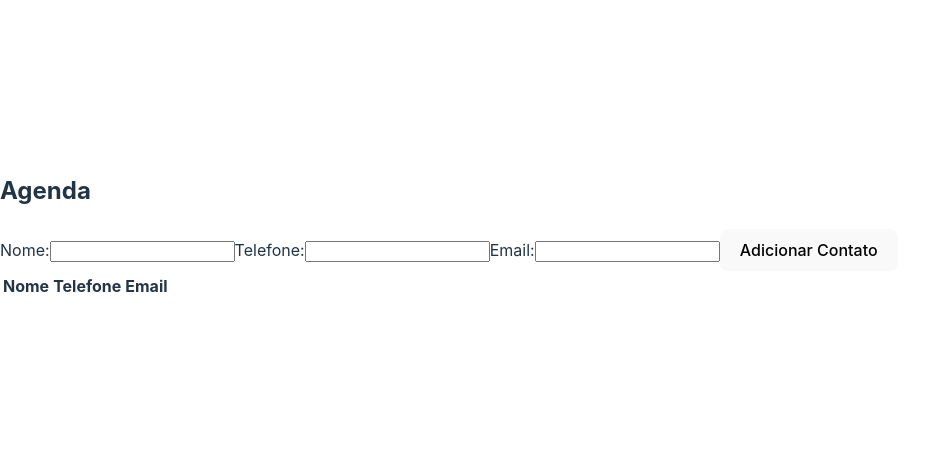
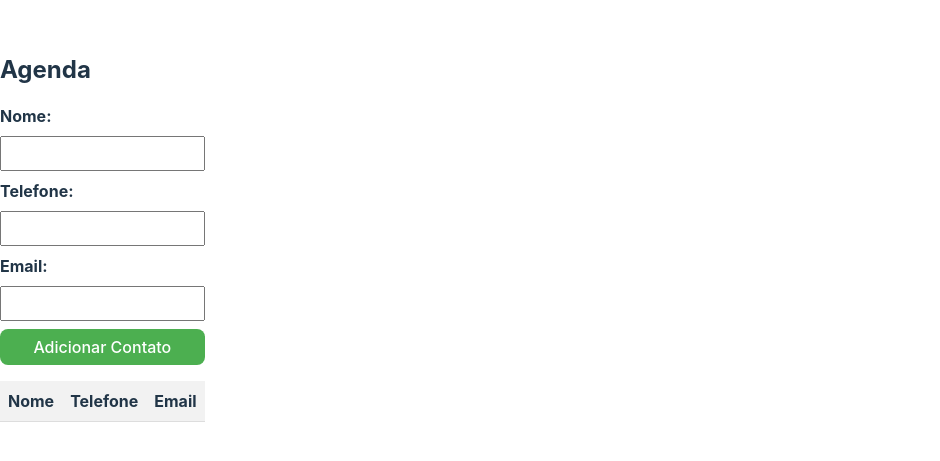
Before and after one commit to fernandiego/AgendaReact, a React (Vite) app in the folder agenda/: page / in a window 1280 px wide. Shown: the part 173-634 px from the top of the page, without its empty margins (0-940 px from the left). Built offline with nearby package versions, Linux system fonts and the light colour scheme.

Commit message:
Agenda com style css. Usando react e typescript. Apenas front por enquanto

```diff
--- /dev/null
+++ b/agenda/src/components/Agenda.css
@@ -0,0 +1,54 @@
+.Agenda {
+  max-width: 500px;
+  margin: 0 auto;
+}
+
+.Agenda h2 {
+  font-size: 24px;
+  margin-bottom: 16px;
+}
+
+.Agenda form {
+  display: flex;
+  flex-direction: column;
+  margin-bottom: 16px;
+}
+
+.Agenda form label {
+  margin-bottom: 8px;
+  font-weight: bold;
+}
+
+.Agenda form input {
+  padding: 8px;
+  margin-bottom: 8px;
+}
+
+.Agenda form button {
+  padding: 8px 16px;
+  background-color: #4caf50;
+  color: white;
+  border: none;
+  cursor: pointer;
+}
+
+.Agenda form button:hover {
+  background-color: #45a049;
+}
+
+.Agenda table {
+  width: 100%;
+  border-collapse: collapse;
+}
+
+.Agenda th,
+.Agenda td {
+  padding: 8px;
+  text-align: left;
+  border-bottom: 1px solid #ddd;
+}
+
+.Agenda th {
+  background-color: #f2f2f2;
+  font-weight: bold;
+}
--- a/agenda/src/components/Agenda.tsx
+++ b/agenda/src/components/Agenda.tsx
@@ -1,4 +1,5 @@
 import React, { useState } from 'react';
+import './Agenda.css';
 
 interface Contato {
   nome: string;
@@ -30,7 +31,7 @@ const Agenda: React.FC = () => {
   };
 
   return (
-    <div>
+    <div className="Agenda">
       <h2>Agenda</h2>
 
       <form>
```
